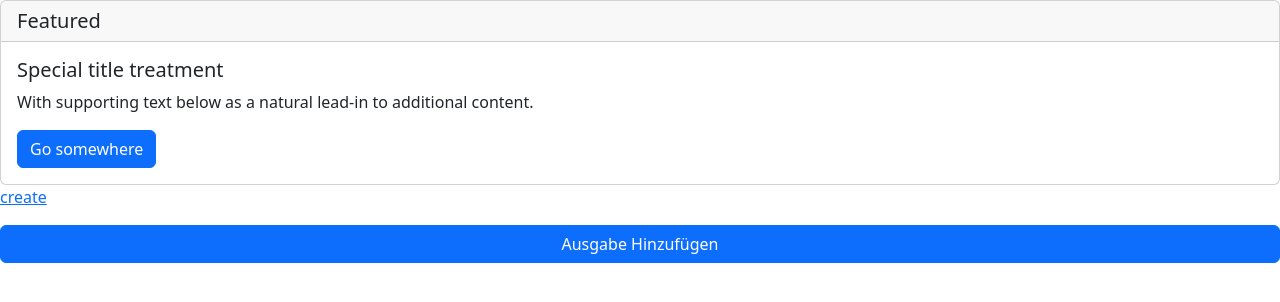
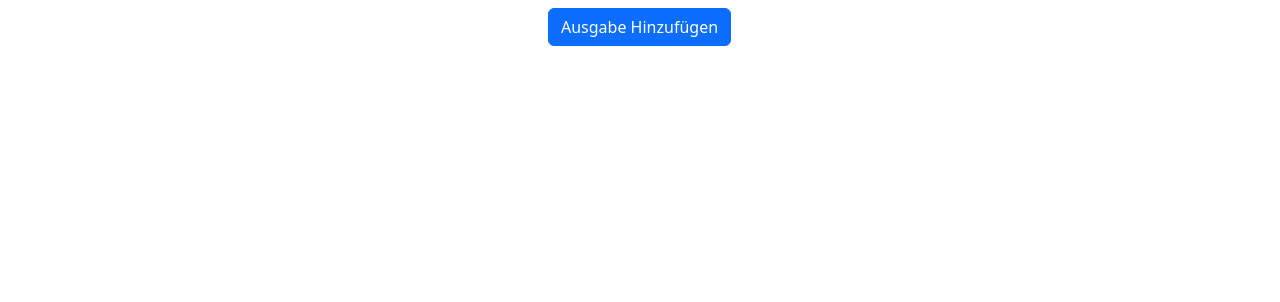
Before and after one commit to Lewerenz/vesterby_webapp, a Django app: page /finance/expense/ in a window 1280 px wide. Shown: the part 56-358 px from the top of the page. Run offline with Django 4.2, Linux system fonts and the light colour scheme; the visitor is signed in with stand-in values (Sample User, id 1); data that the repository does not hold is empty; some libraries are stand-ins or nearby versions.

Commit message:
update expense templates

```diff
--- a/templates/finance/expense_form.html
+++ b/templates/finance/expense_form.html
@@ -3,6 +3,8 @@
 {% load django_bootstrap5 %}
 
 {% block content %}
+
+<div class = " m-4">
 
 <form method="post">
     {% csrf_token %}
@@ -10,7 +12,9 @@
     {% bootstrap_form form layout=layout size=size %}
 
     {% bootstrap_button button_type="submit" content="OK" %}
-    {% bootstrap_button button_type="reset" content="Cancel" %}
+    {% bootstrap_button button_type="reset" content="RESET" %}
 </form>
 
+</div>
+
 {% endblock %}
--- a/templates/finance/expense_list.html
+++ b/templates/finance/expense_list.html
@@ -2,53 +2,26 @@
 
 {% block content %}
 
-<div class="card">
-  <h5 class="card-header">Featured</h5>
-  <div class="card-body">
-    <h5 class="card-title">Special title treatment</h5>
-    <p class="card-text">With supporting text below as a natural lead-in to additional content.</p>
-    <a href="#" class="btn btn-primary">Go somewhere</a>
-  </div>
-</div>
-
-<a href="{% url 'expense_create' %}">create</a>
-
-<table class="table">
-
-    <tbody>
-        {% for expense in object_list %}
-        <tr>
-            <td>{{ expense.id }}</td>
-            <td>{{ expense.name }}</td>
-            <td>{{ expense.user }}</td>
-            <td>{{ expense.costcenter }}</td>
-            <td>{{ expense.amount }}</td>
-            <td><a href="{% url 'expense_read' expense.id %}"><span class="glyphicon glyphicon-eye-open"></span></a></td>
-            <td><a href="{% url 'expense_update' expense.id %}"><span class="glyphicon glyphicon-edit"></span></a></td>
-            <td><a href="{% url 'expense_delete' expense.id %}"><span class="glyphicon glyphicon-trash"></span></a></td>
-        </tr>
-        {% endfor %}
-    </tbody>
-
-</table>
+<div>
 
 {% for expense in object_list %}
 
-<div class="card">
+<div class="card m-4">
     <h5 class="card-header">{{ expense.name }}</h5>
     <div class="card-body">
       <h5 class="card-title">{{ expense.costcenter }}</h5>
       <p class="card-text">{{ expense.user }} hat {{ expense.amount }} für {{ expense.costcenter }} bezahlt</p>
       <a href="{% url 'expense_delete' expense.id %}" class="card-link">Löschen</a>
       <a href="{% url 'expense_update' expense.id %}" class="card-link">Ändern</a>
+      <a href="{% url 'expense_read' expense.id %}" class="card-link">Details</a>
     </div>
   </div>
 
 {% endfor %}
 
-<div class="d-grid gap-2">
+<div class="mx-auto p-2" style="width: 200px;">
   <a class="btn btn-primary" href="{% url 'expense_create' %}" role="button">Ausgabe Hinzufügen</a>
 </div>
 
-
+</div>
 {% endblock %}
```
